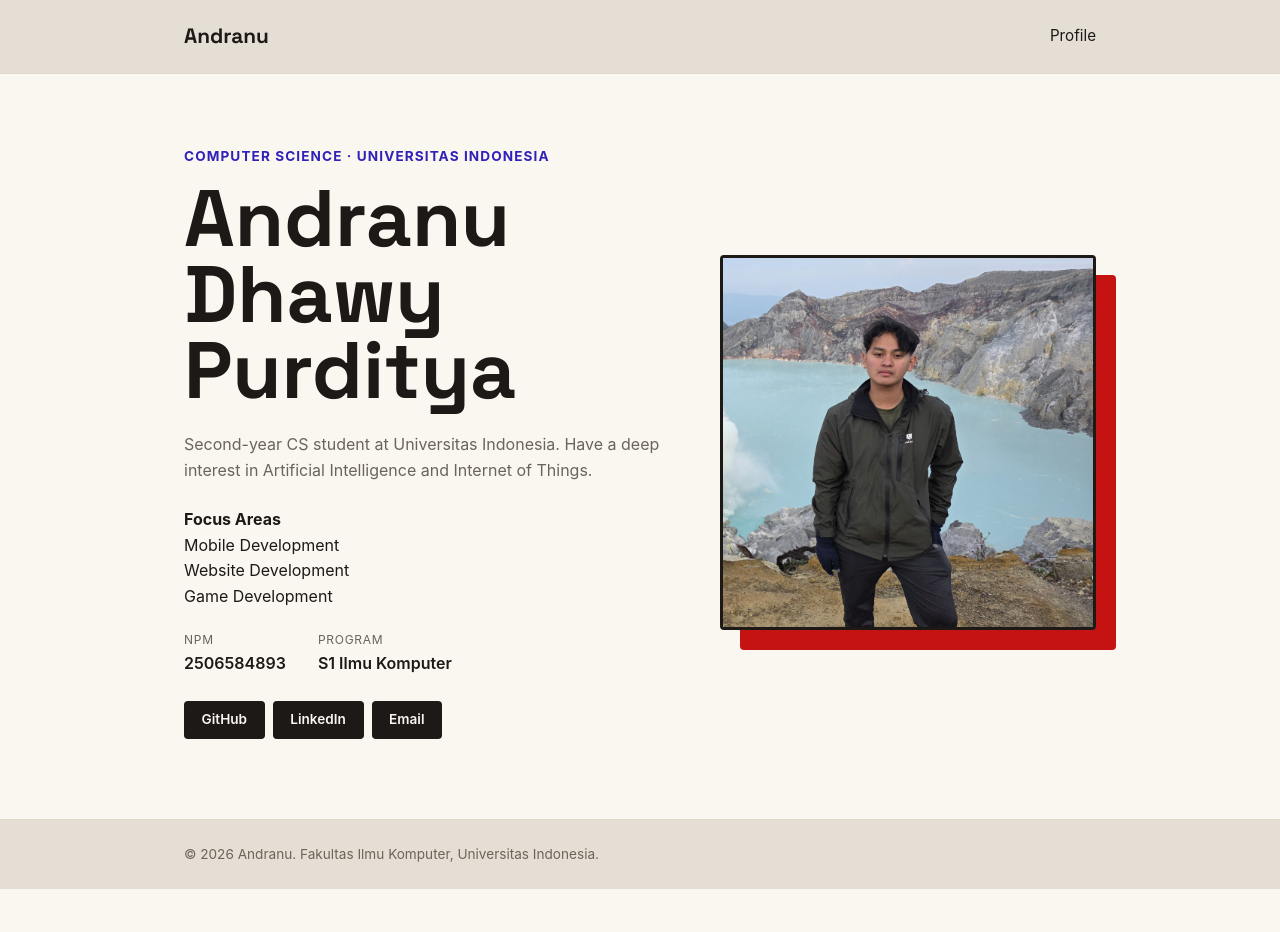
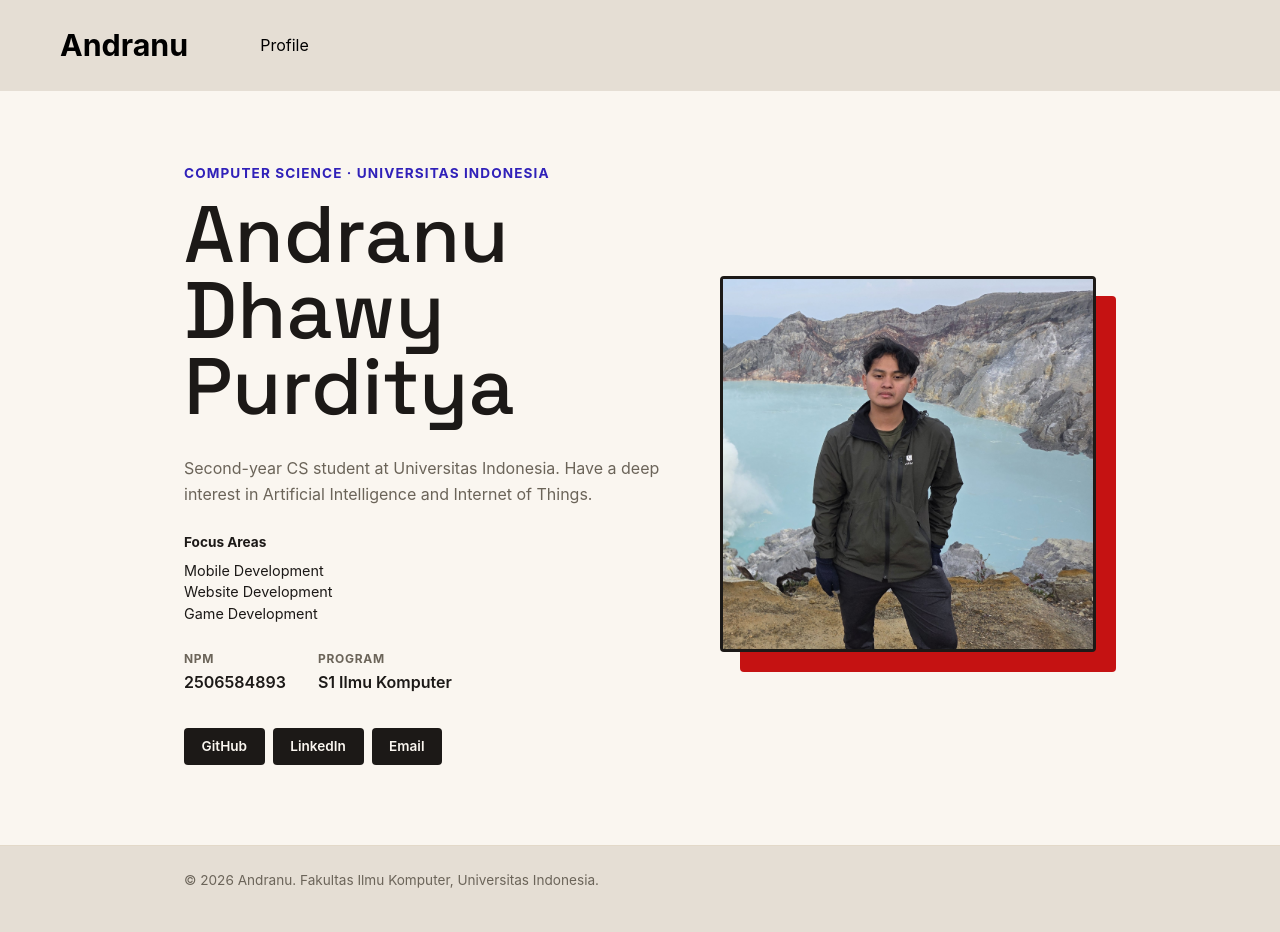
Before and after one commit to adpsxx/myportofolios, a Django app: page / in a window 1280 px wide. Before the commit the page ends 889 px from the top, so only its background shows below. Run offline with Django 5.2, Linux system fonts and the light colour scheme.

Commit message:
Adding and using bootstrap as the new navbar. Fixing some formatting issues when adding bootstrap.

```diff
--- a/static/css/style.css
+++ b/static/css/style.css
@@ -192,14 +192,37 @@ h1, .brand {
 
 .skill-text {
     font-weight: bold;
+    font-size: 0.85rem;
+    margin-bottom: 0.4rem;
+    color: var(--ink);
 }
 
 .hero-skill-list {
     list-style-type: none;
-    margin-bottom: 20px;
+    padding-left: 0;
+    margin-bottom: 1.5rem;
     font-weight: 400;
+    font-size: 0.9rem;
+    line-height: 1.5;
+    color: var(--ink);
 }
 
+/* Navbar CSS styles */
+#navbar {
+  background-color: var(--footer-header) !important;
+}
+
+#navbar .navbar-brand{
+    font-family: -apple-system, "Segoe UI", Roboto, Helvetica, Arial, sans-serif;
+    font-size: 1.9rem;
+    font-weight: 700;
+}
+
+#navbar .navbar-link{
+    font-family: -apple-system, "Segoe UI", Roboto, Helvetica, Arial, sans-serif;
+    font-size: 1.1rem;
+    font-weight: 500;
+}
 
 @media (max-width: 600px) {
     .hero-grid {
--- a/templates/index.html
+++ b/templates/index.html
@@ -7,17 +7,24 @@
     <link rel="preconnect" href="https://fonts.googleapis.com">
     <link rel="preconnect" href="https://fonts.gstatic.com" crossorigin>
     <link href="https://fonts.googleapis.com/css2?family=Space+Grotesk:wght@500;700&display=swap" rel="stylesheet">
+    <link href="https://cdn.jsdelivr.net/npm/bootstrap@5.3.8/dist/css/bootstrap.min.css" rel="stylesheet" integrity="sha384-sRIl4kxILFvY47J16cr9ZwB07vP4J8+LH7qKQnuqkuIAvNWLzeN8tE5YBujZqJLB" crossorigin="anonymous">
+    <script src="https://cdn.jsdelivr.net/npm/bootstrap@5.3.8/dist/js/bootstrap.bundle.min.js" integrity="sha384-FKyoEForCGlyvwx9Hj09JcYn3nv7wiPVlz7YYwJrWVcXK/BmnVDxM+D2scQbITxI" crossorigin="anonymous"></script>
     <link rel="stylesheet" href="/static/css/style.css">
 </head>
 <body>
-    <header class="site-header">
-        <div class="container">
-            <a href="#profile" class="brand" id ="top">Andranu</a>
-            <nav>
-                <a href="#profile" id="top">Profile</a>
-            </nav>
+    <nav class="navbar navbar-expand-lg ps-5 py-3" id="navbar">
+        <div class="container-fluid align-items-center gap-5">
+            <a class="navbar-brand align-items-baseline" href="#">Andranu</a>
+            <button class="navbar-toggler" type="button" data-bs-toggle="collapse" data-bs-target="#navbarNavAltMarkup" aria-controls="navbarNavAltMarkup" aria-expanded="false" aria-label="Toggle navigation">
+            <span class="navbar-toggler-icon"></span>
+            </button>
+            <div class="collapse navbar-collapse" id="navbarNavAltMarkup">
+                <div class="navbar-nav">
+                    <a class="nav-link active" aria-current="page" href="#">Profile</a>
+                </div>
+            </div>
         </div>
-    </header>
+    </nav>
 
     <main>
         <section class="hero" id="profile">
```
